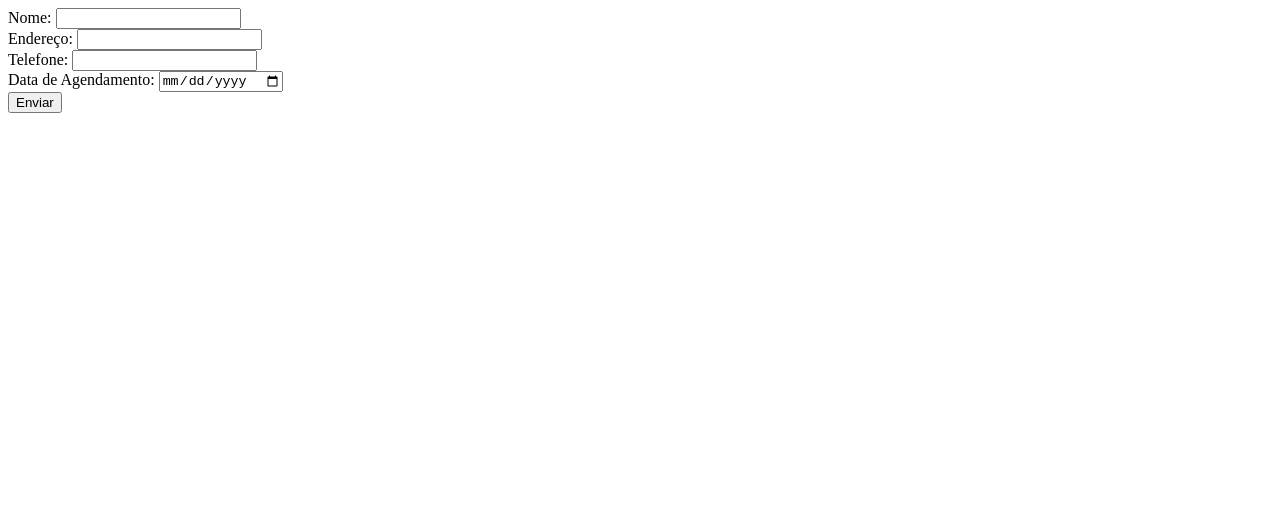
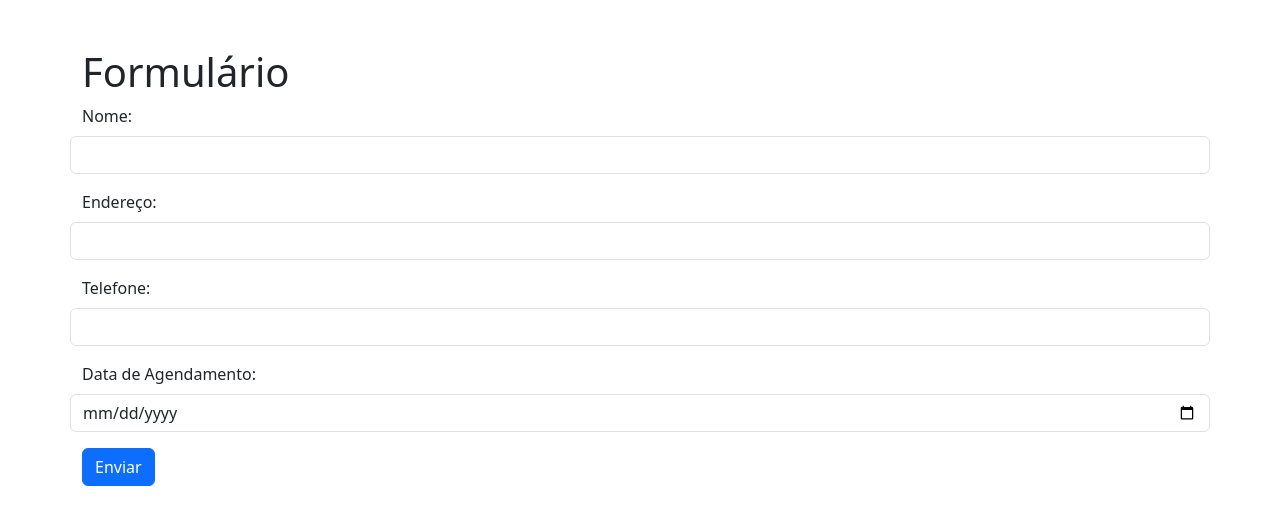
Before and after one commit to gcttws/ProgramacaoWeb, a website: page Aula7/atividade6/views/index.html in a window 1280 px wide. Drawn offline with nearby package versions, Linux system fonts and the light colour scheme.

Commit message:
inclusao-bootstrap

```diff
--- a/Aula7/atividade6/package.json
+++ b/Aula7/atividade6/package.json
@@ -9,6 +9,7 @@
   "author": "",
   "license": "ISC",
   "dependencies": {
+    "bootstrap": "^5.2.3",
     "express": "^4.18.2",
     "mustache-express": "^1.3.2"
   }
--- a/Aula7/atividade6/views/index.html
+++ b/Aula7/atividade6/views/index.html
@@ -3,24 +3,27 @@
 <head>
     <meta charset="UTF-8">
     <meta name="viewport" content="width=device-width, initial-scale=1.0">
-    <title>Atividade 6</title>
+    <title>Formulario</title>
+    <link href="https://cdn.jsdelivr.net/npm/bootstrap@5.5.0/dist/css/bootstrap.min.css" rel="stylesheet">
+    <link href="https://cdn.jsdelivr.net/npm/bootstrap-icons@1.18.0/font/bootstrap-icons.css" rel="stylesheet">
 </head>
 <body>
     <div class="container mt-5">
+        <h1>Formulário</h1>
         <form action="/dados" method="post">
-            <div class="mb-3">
+            <div class="mb-3 row">
                 <label for="nome" class="form-label">Nome:</label>
                 <input type="text" class="form-control" id="nome" name="nome">
             </div>
-            <div class="mb-3">
+            <div class="mb-3 row">
                 <label for="endereco" class="form-label">Endereço:</label>
                 <input type="text" class="form-control" id="endereco" name="endereco">
             </div>
-            <div class="mb-3">
+            <div class="mb-3 row">
                 <label for="telefone" class="form-label">Telefone:</label>
                 <input type="text" class="form-control" id="telefone" name="telefone">
             </div>
-            <div class="mb-3">
+            <div class="mb-3 row">
                 <label for="data" class="form-label">Data de Agendamento:</label>
                 <input type="date" class="form-control" id="data" name="data">
             </div>
```
Also changed, not shown: Aula7/atividade6/views/dados.html (+4 -1 lines), Aula7/atividade6/readme.md, 1 other file.
